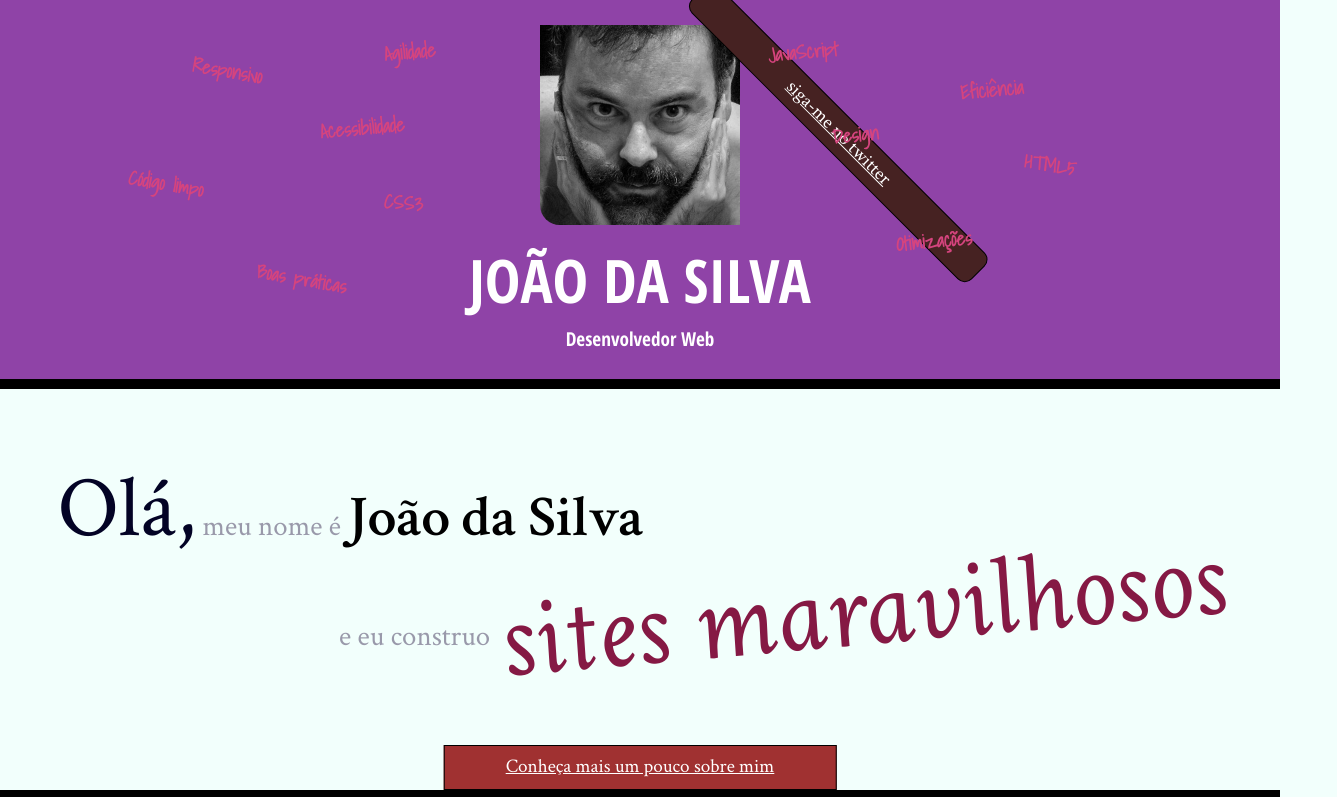
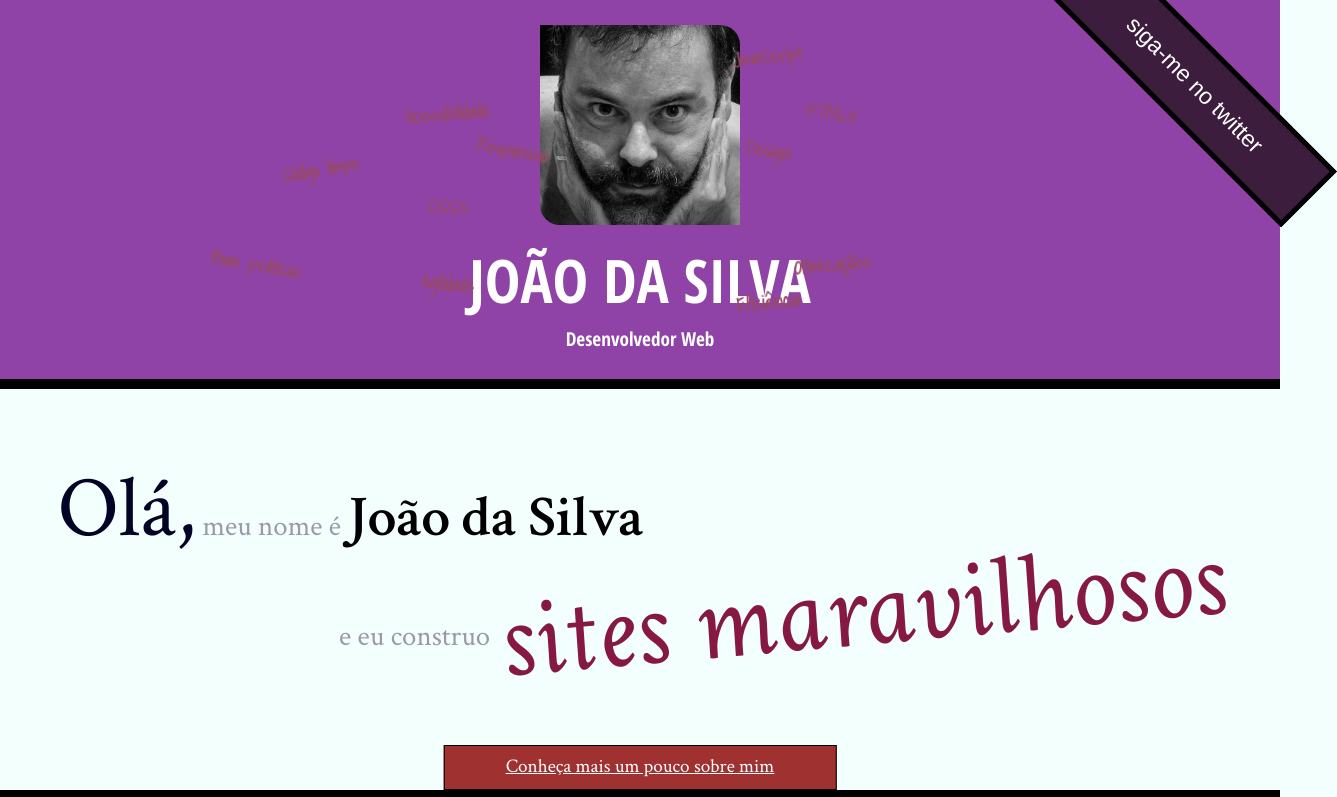
Before and after one commit to Eliasvmar/projeto_portfolio, a plain HTML site: page index.html in a window 1280 px wide. Shown: the top 797 px of the page, 1337 px wide, since content can reach past the window. Drawn offline with Linux system fonts and the light colour scheme.

Commit message:
tentando colocar palavras 3D

```diff
--- a/css/index.css
+++ b/css/index.css
@@ -1,24 +1,29 @@
 .twitter1 {
+    width: 14em;
     position: absolute;
-    top: 30%;
-    right: 40%;
-    background-color: #462222;
-    border: .1em solid black;
-    display: inline-block;
+    top: 0;
+    right: 0;
+    line-height: 1;
+    box-sizing: border-box;
+    background-color: #3C1D3D;
+    border: .25em solid black;
     color: #FFF;
-    padding: .2em;
-    left: 50%;
-    transform: translateX(50%);
-    transform: translateZ(-10%);
+    padding: 1em 0;
+    transform: translate(6.5765em, -2.4745em) rotate(45deg);
+    /*Com um pouco de trigonometria, chegamos nas seguintes fórmulas para o quanto temos que transladar na horizontal e na vertical.
+    Na horizontal: cos(45) * (altura - largura) + largura
+    Na vertical: -1 * sen(45) * altura
+    Para simplificar, podemos definir uma largura para o link, independente da largura do texto dentro dele. Já a altura conseguimos calcular com facilidade se usarmos a medida em e a declaração line-height: 1 para que o texto tenha a altura de 1em exatamente.
+
     /* deixa alinhado*/
     text-align: center;
-    padding-bottom: 0, 8em;
     /* tamanho*/
-    width: 40ch;
-    -webkit-border-radius: 10px;
-    -moz-border-radius: 10px;
-    border-radius: 10px;
-    transform: rotate(45deg);
+    /*Repare que a rotação foi feita pelo canto superior esquerdo do link, e não pelo centro do elemento, que é o padrão do navegador. Para mudarmos esse padrão, usamos a propriedade transform-origin. Como queremos que o canto superior seja a base para a rotação, usamos a declaração
+*/
+    transform-origin: 0 0;
+    text-decoration: none;
+    font-size: 1.2em;
+    font-family: "Open Sans Condensad", sans-serif;
 }
 
 header {
@@ -29,10 +34,77 @@ header {
     position: absolute;
     font-family: "Shadows Into Light", cursive;
     font-weight: bold;
-    color: #D5447E;
+    color: rgb(150, 73, 102);
 }
 
 .eficiencia {
+    top: 80%;
+    left: 60%;
+    transform: translate(-50%, -50%) rotate(-5deg) translateZ(4px);
+}
+
+.boas-praticas {
+    top: 70%;
+    left: 20%;
+    transform: translate(-50%, -50%) rotate(10deg) translateZ(1px);
+}
+
+.codigo-limpo {
+    top: 45%;
+    left: 25%;
+    transform: translate(-50%, -50%) rotate(-10deg) translateZ(2px);
+}
+
+.css3 {
+    top: 55%;
+    left: 35%;
+    transform: translate(-50%, -50%) rotate(5deg) translateZ(2px);
+}
+
+.html5 {
+    top: 30%;
+    left: 65%;
+    transform: translate(-50%, -50%) rotate(10deg) translateZ(2px);
+}
+
+.javascript {
+    top: 15%;
+    left: 60%;
+    transform: translate(-50%, -50%) rotate(-5deg) translateZ(1px);
+}
+
+.acessibilidade {
+    top: 30%;
+    left: 35%;
+    transform: translate(-50%, -50%) rotate(-5deg) translateZ(3px);
+}
+
+.responsivo {
+    top: 40%;
+    left: 40%;
+    transform: translate(-50%, -50%) rotate(10deg) translateZ(3px);
+}
+
+.otimizacoes {
+    top: 70%;
+    left: 65%;
+    transform: translate(-50%, -50%) rotate(-5deg) translateZ(2px);
+}
+
+.agilidade {
+    top: 75%;
+    left: 35%;
+    transform: translate(-50%, -50%) rotate(5deg) translateZ(1px);
+}
+
+.design {
+    top: 40%;
+    left: 60%;
+    transform: translate(-50%, -50%) rotate(10deg) translateZ(2px);
+}
+
+
+/*.eficiencia {
     top: 20%;
     left: 75%;
     -webkit-transform: rotate(-5deg);
@@ -107,7 +179,7 @@ header {
     left: 65%;
     -webkit-transform: rotate(-5deg);
     transform: rotate(-5deg);
-}
+}*/
 
 .blog.inicio-post {
     background-color: rgb(10, 25, 31);
--- a/index.html
+++ b/index.html
@@ -15,8 +15,9 @@
 
     <body>
         <header class="titulo-principal">
-            <ul>
-                <a class="twitter1" href="https://twitter.com/joaodasilva">siga-me no twitter</a>
+
+            <ul class="palavras-home">
+
                 <li class="palavra-home eficiencia">Eficiência</li>
                 <li class="palavra-home boas-praticas">Boas práticas</li>
                 <li class="palavra-home codigo-limpo">Código limpo</li>
@@ -28,13 +29,13 @@
                 <li class="palavra-home otimizacoes">Otimizações</li>
                 <li class="palavra-home agilidade">Agilidade</li>
                 <li class="palavra-home design">Design</li>
-            </ul>
-
-            <img class="foto-home" src="imagens/eu.jpg" alt="Foto de João da Silva">
-            <h1>João da Silva</h1>
-            <p class="subtitulo-principal">Desenvolvedor Web</p>
 
 
+                <img class="foto-home" src="imagens/eu.jpg" alt="Foto de João da Silva">
+                <h1>João da Silva</h1>
+                <p class="subtitulo-principal">Desenvolvedor Web</p>
+            </ul>
+            <a class="twitter1" href="https://twitter.com/joaodasilva">siga-me no twitter</a>
         </header>
 
 
```
